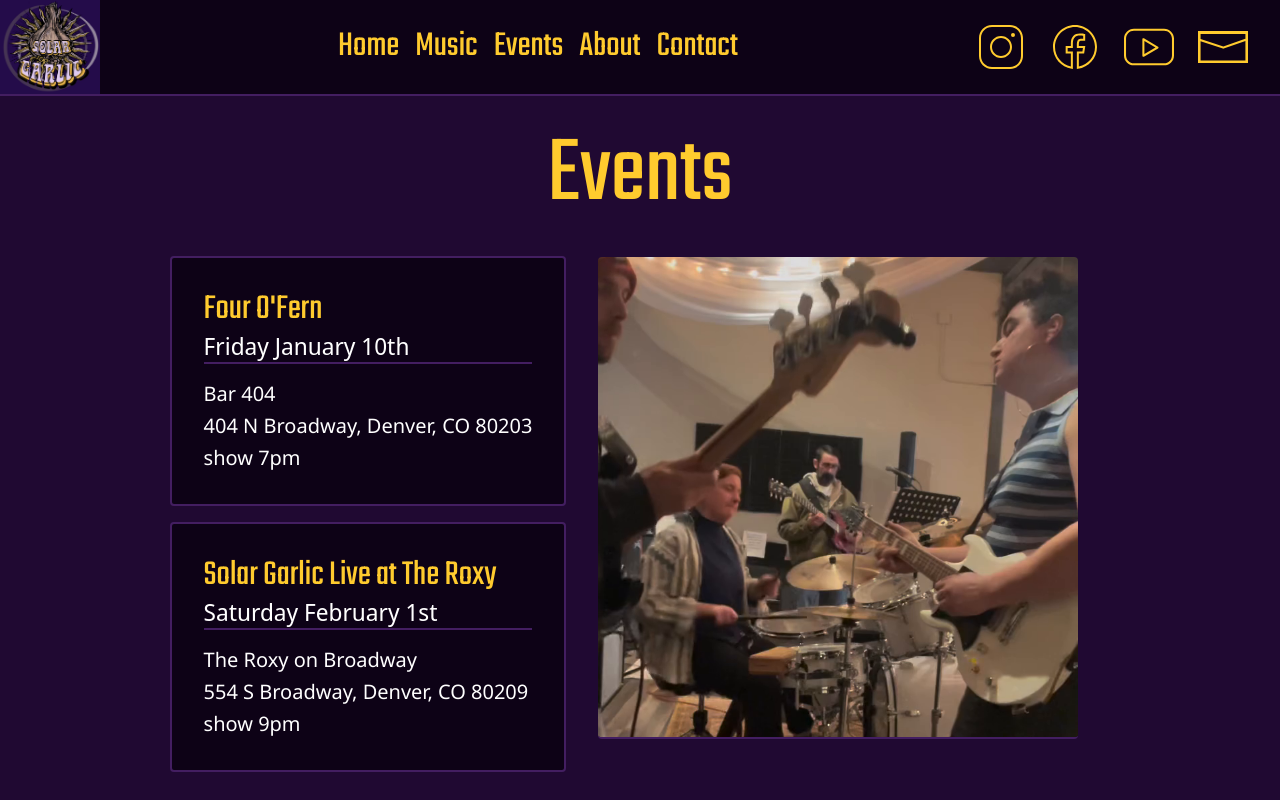
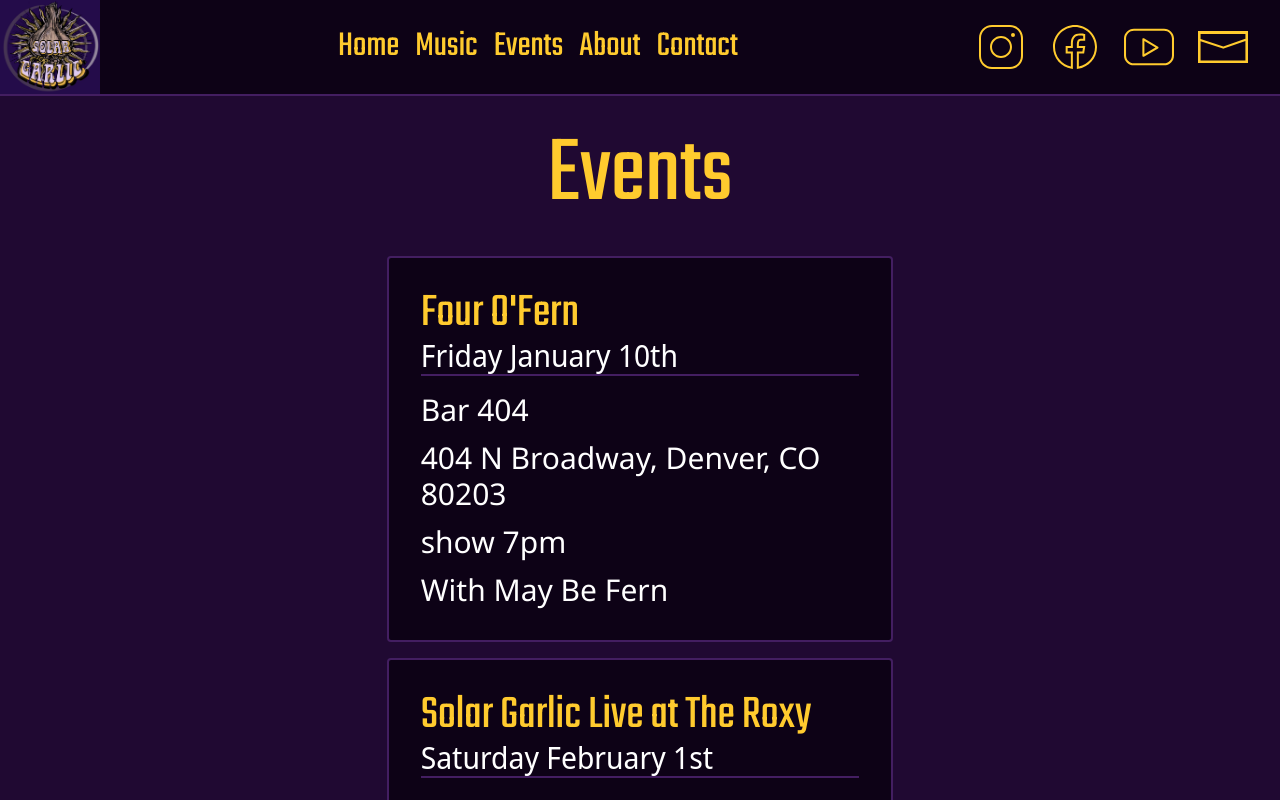
Before and after one commit to galbwe/solar-garlic-website, a Next.js app: page /events in a window 1280 px wide. Shown: the top 800 px of the page. Built offline with nearby package versions, Linux system fonts and the light colour scheme.

Commit message:
Increase event card size and font size on desktop

```diff
--- a/src/app/events/page.tsx
+++ b/src/app/events/page.tsx
@@ -1,22 +1,27 @@
+"use client";
+
 import Image from "next/image";
+import { compareAsc, constructNow, parseJSON } from "date-fns";
 
 import djGuysPhoto01 from "../../../public/solar-garlic-dj-guys-01.png";
 import EventCard from "@/components/EventCard";
 import SocialLinks from "@/components/SocialLinks";
 import { EVENTS } from "@/constants";
 import { teko } from "@/fonts";
-import { compareAsc, constructNow, parseJSON } from "date-fns";
+import useBreakpoint from "@/hooks/useBreakpoint";
 
 import type { Event } from "@/types";
 
 export default function EventPage() {
   const events = getFutureEvents(EVENTS);
 
+  const { isBreakpointOrBelow } = useBreakpoint();
+
   return (
     <section className="mt-8 px-2 md:px-4 lg:px-8 flex flex-col items-center">
       <h1 className={`${teko.className} text-8xl text-yellow`}>Events</h1>
-      <div className="flex flex-row flex-wrap justify-around items-center">
-        <div className="flex flex-col gap-4 pt-8 items-center">
+      <div className="flex flex-row flex-wrap justify-center items-center xl:items-start w-full">
+        <div className="flex flex-col gap-4 pt-8 items-center xl:items-start xl:w-5/12 xl:h-full">
           {!!events ? (
             events.map((e) => <EventCard key={e.title} event={e} />)
           ) : (
@@ -33,8 +38,8 @@ export default function EventPage() {
         <div className="p-8">
           <Image
             className="rounded border-b-2 border-b-purple-light"
-            width={480}
-            height={480}
+            width={isBreakpointOrBelow("lg") ? 480 : 700}
+            height={isBreakpointOrBelow("lg") ? 480 : 700}
             src={djGuysPhoto01}
             alt="Solar Garlic jamming at a rehearsal"
           />
--- a/src/components/EventCard.tsx
+++ b/src/components/EventCard.tsx
@@ -28,14 +28,16 @@ export default function EventCard({ event }: EventCardProps) {
   const showTime = format(datetime, "haaa");
 
   return (
-    <div className="border-2 border-purple-light bg-purple-dark flex flex-col p-8 rounded min-w-full">
+    <div className="border-2 border-purple-light bg-purple-dark flex flex-col p-8 rounded min-w-full xl:min-h-96">
       <div className="border-b-purple-light border-b-2 flex flex-col">
-        <h2 className={`${teko.className} text-4xl text-yellow`}>{title}</h2>
-        <p className={`${notoSansDisplay.className} text-2xl text-white`}>
+        <h2 className={`${teko.className} text-4xl xl:text-5xl text-yellow`}>
+          {title}
+        </h2>
+        <p className={`${notoSansDisplay.className} text-2xl xl:text-3xl`}>
           {dateFormatted}
         </p>
       </div>
-      <div className="flex flex-col gap-1 text-xl p-x-4 pt-4">
+      <div className="flex flex-col gap-1 xl:gap-3 text-xl xl:text-3xl p-x-4 pt-4">
         <a
           className="hover:text-yellow hover:underline"
           href={venueUrl}
@@ -51,7 +53,7 @@ export default function EventCard({ event }: EventCardProps) {
           {address}
         </a>
         <p>show {showTime}</p>
-        {!bands && <p>With {formatBandList(bands)}</p>}
+        {!!bands && <p>With {formatBandList(bands)}</p>}
         {!!cover && <p>${cover} cover</p>}
       </div>
     </div>
```
